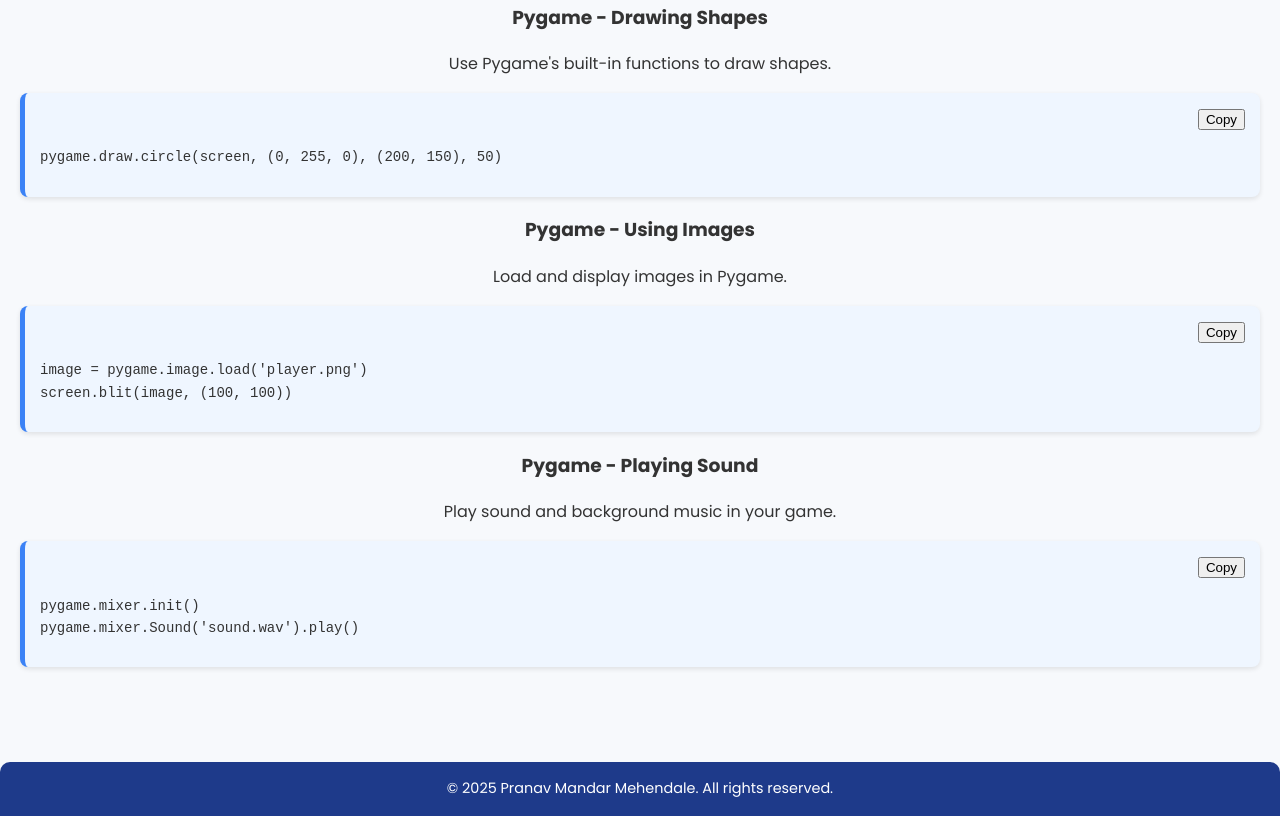
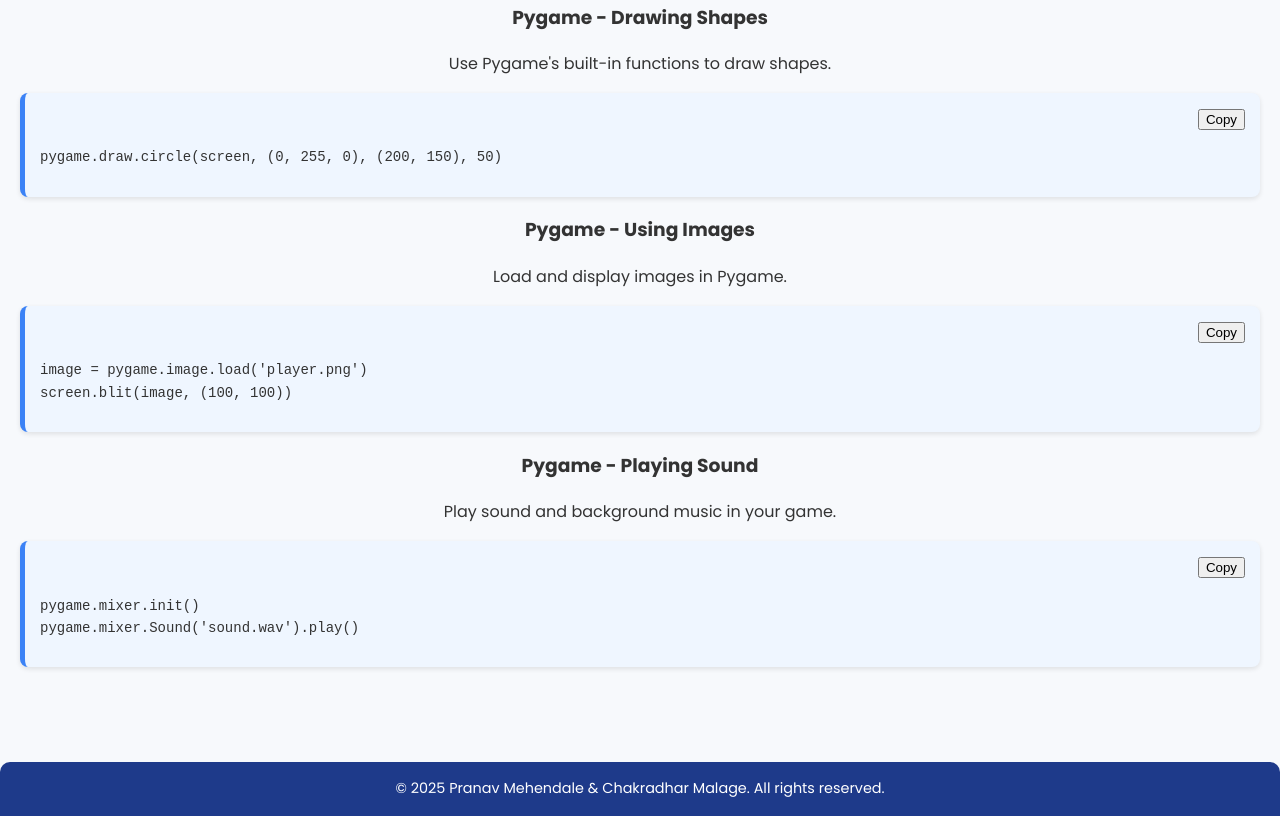
Before and after one commit to pranavmm14/adypu-python-workshop, a plain HTML site: page pygame_basics.html in a window 1280 px wide. Shown: the part 1482-2298 px from the top of the page. Drawn offline with Linux system fonts and the light colour scheme.

Commit message:
Update pygame_basics.html

```diff
--- a/pygame_basics.html
+++ b/pygame_basics.html
@@ -117,7 +117,7 @@ pygame.mixer.Sound('sound.wav').play()</code></pre>
         </main>
 
         <footer>
-            <p>&copy; 2025 Pranav Mandar Mehendale. All rights reserved.</p>
+            <p>&copy; 2025 Pranav Mehendale & Chakradhar Malage. All rights reserved.</p>
         </footer>
 
         <script>
```
